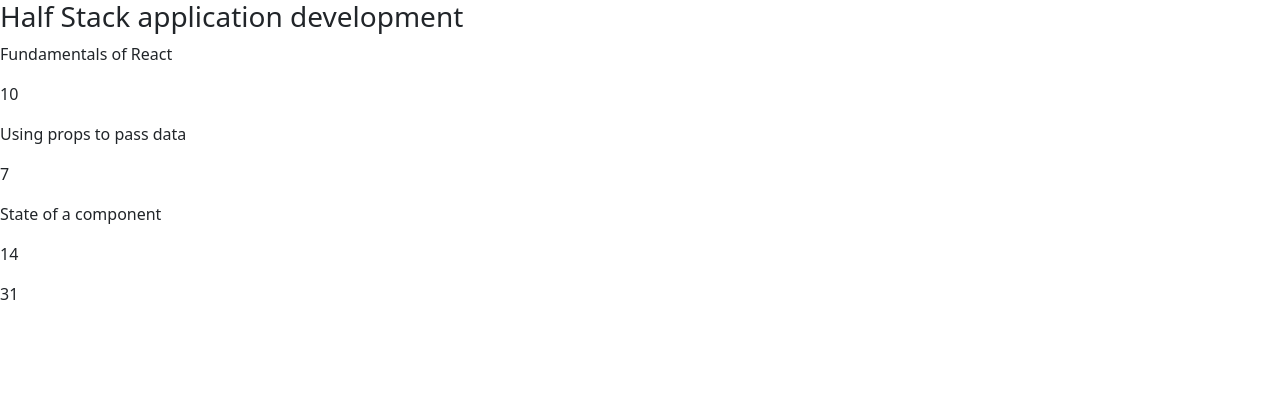
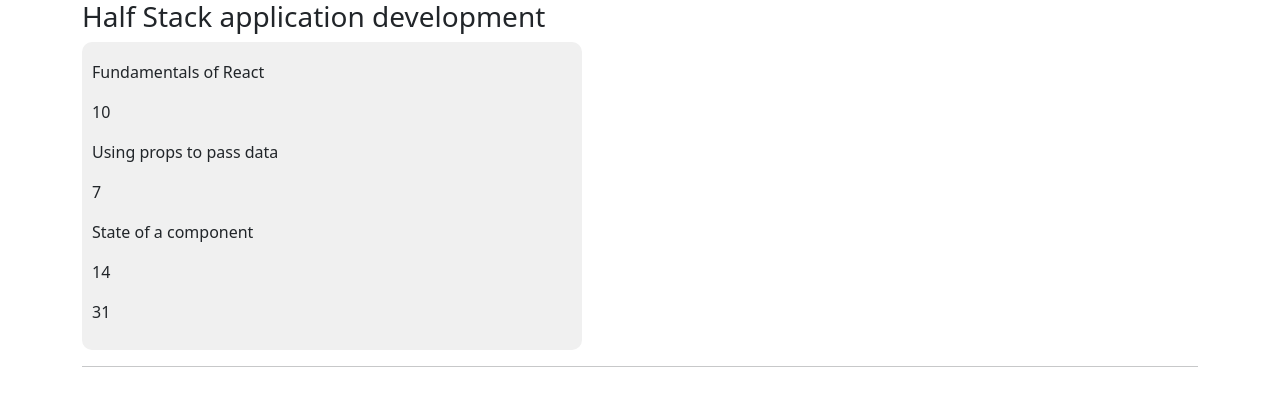
Before and after one commit to Peterzolo/Part1, a React (Create React App) app: page / in a window 1280 px wide. Shown: the top 406 px of the page. Built offline with nearby package versions, Linux system fonts and the light colour scheme.

Commit message:
App
Modified code to separate the two exercises

```diff
--- a/src/App.jsx
+++ b/src/App.jsx
@@ -1,6 +1,8 @@
 import Content from "./Content";
 import Header from "./Header";
 import Total from "./Total";
+
+import "../src/styles/styles.css";
 
 const App = () => {
   const course = {
@@ -22,13 +24,14 @@
   };
 
   return (
-    <div>
+    <div className="container">
       <Header course={course} />
-      <div>
+      <div className="exercise1">
         <Header course={course.name} />
         <Content parts={course.parts} />
         <Total parts={course.parts} />
       </div>
+      <hr />
     </div>
   );
 };
--- /dev/null
+++ b/src/styles/styles.css
@@ -0,0 +1,6 @@
+.exercise1 {
+  width: 500px;
+  background-color: #f0f0f0;
+  padding: 10px;
+  border-radius: 10px;
+}
```
